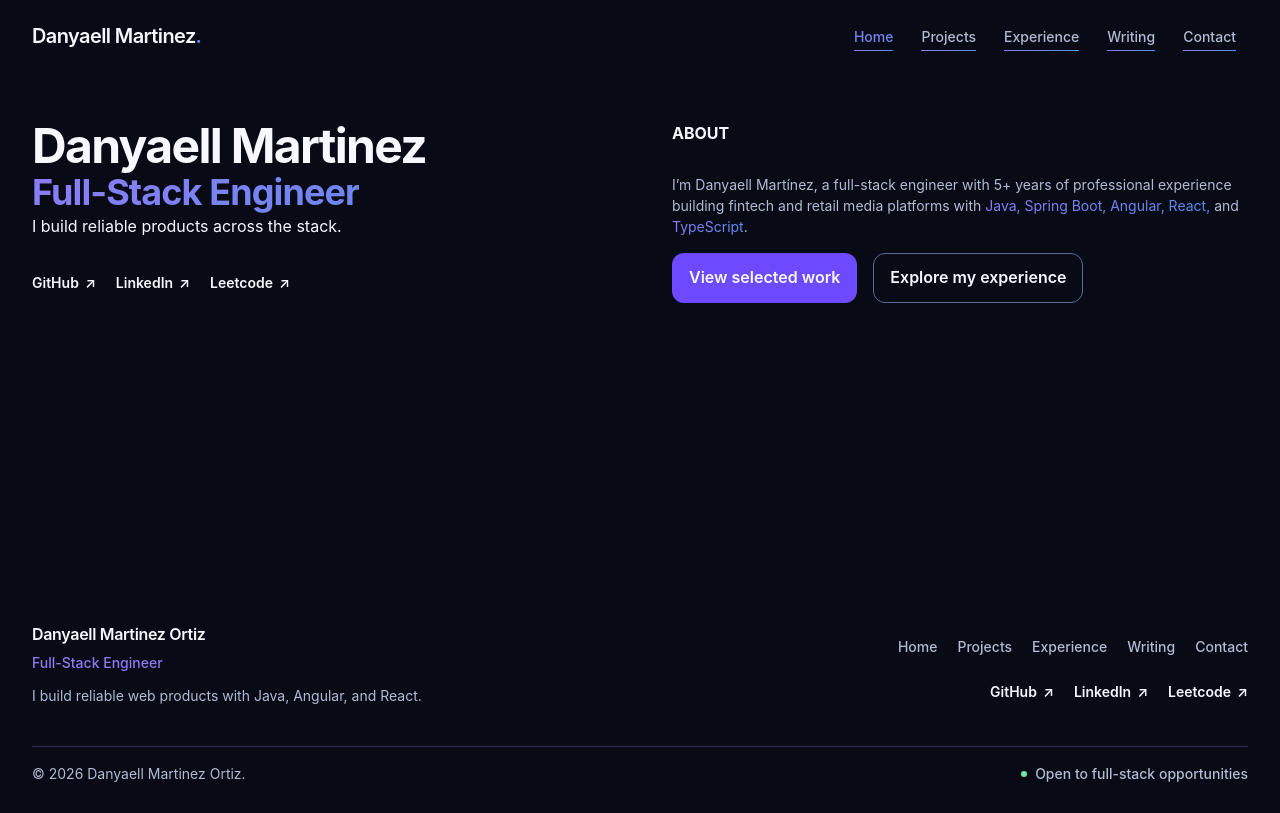
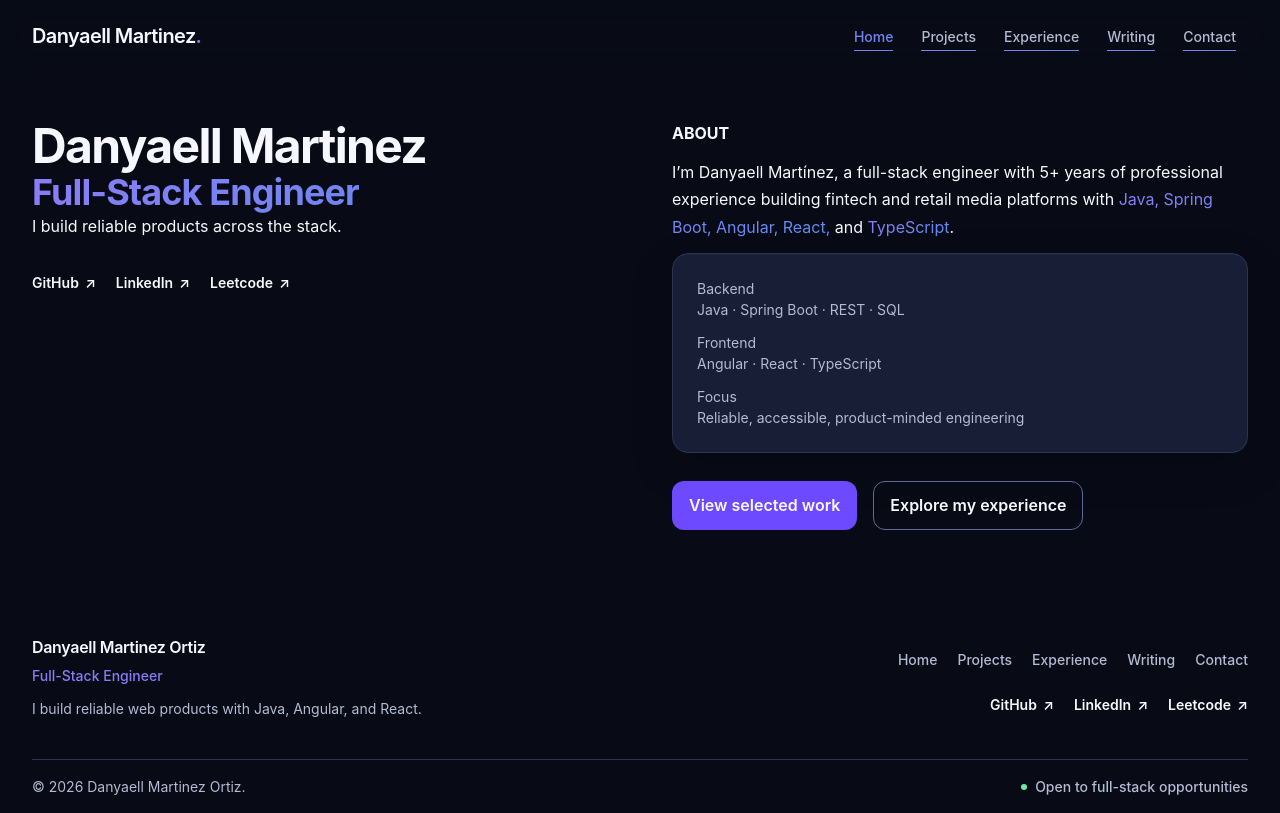
Before and after one commit to Danyaell/portfolio, an Angular app: page / in a window 1280 px wide. Built offline with nearby package versions, Linux system fonts and the light colour scheme; a web font is replaced by a local one.

Commit message:
feature/engineering-snapshot

```diff
--- a/src/app/home/home-hero/home-hero.html
+++ b/src/app/home/home-hero/home-hero.html
@@ -23,15 +23,28 @@
       </ul>
     </nav>
   </div>
-  <div class="flex flex-col content-end">
+  <div class="flex flex-col content-end gap-3 w-full">
     <h4><b>ABOUT</b></h4>
-    <br />
-    <p class="text-secondary text-ink-muted">
+    <p>
       I’m Danyaell Martínez, a full-stack engineer with 5+ years of professional experience building
       fintech and retail media platforms with
       <span class="text-gradient-brand">Java, Spring Boot, Angular, React,</span> and
       <span class="text-gradient-brand">TypeScript</span>.
     </p>
+    <div class="flex flex-col gap-3 text-secondary text-ink-muted card-container">
+      <div>
+        <p>Backend</p>
+        <p>Java · Spring Boot · REST · SQL</p>
+      </div>
+      <div>
+        <p>Frontend</p>
+        <p>Angular · React · TypeScript</p>
+      </div>
+      <div>
+        <p>Focus</p>
+        <p>Reliable, accessible, product-minded engineering</p>
+      </div>
+    </div>
     <div class="flex flex-col gap-3 sm:flex-row sm:gap-4 py-4">
       <a routerLink="/projects" aria-label="Projects, view selected work">
         <button
--- a/src/styles.css
+++ b/src/styles.css
@@ -218,6 +218,14 @@
   padding-inline: var(--ds-layout-gutter);
 }
 
+@utility card-container {
+  background-color: var(--color-surface-raised);
+  border-radius: var(--radius-card);
+  border: 1px solid var(--color-border);
+  box-shadow: var(--shadow-card);
+  padding: 1.5rem;
+}
+
 @utility duration-fast {
   transition-duration: var(--ds-duration-fast);
 }
```
